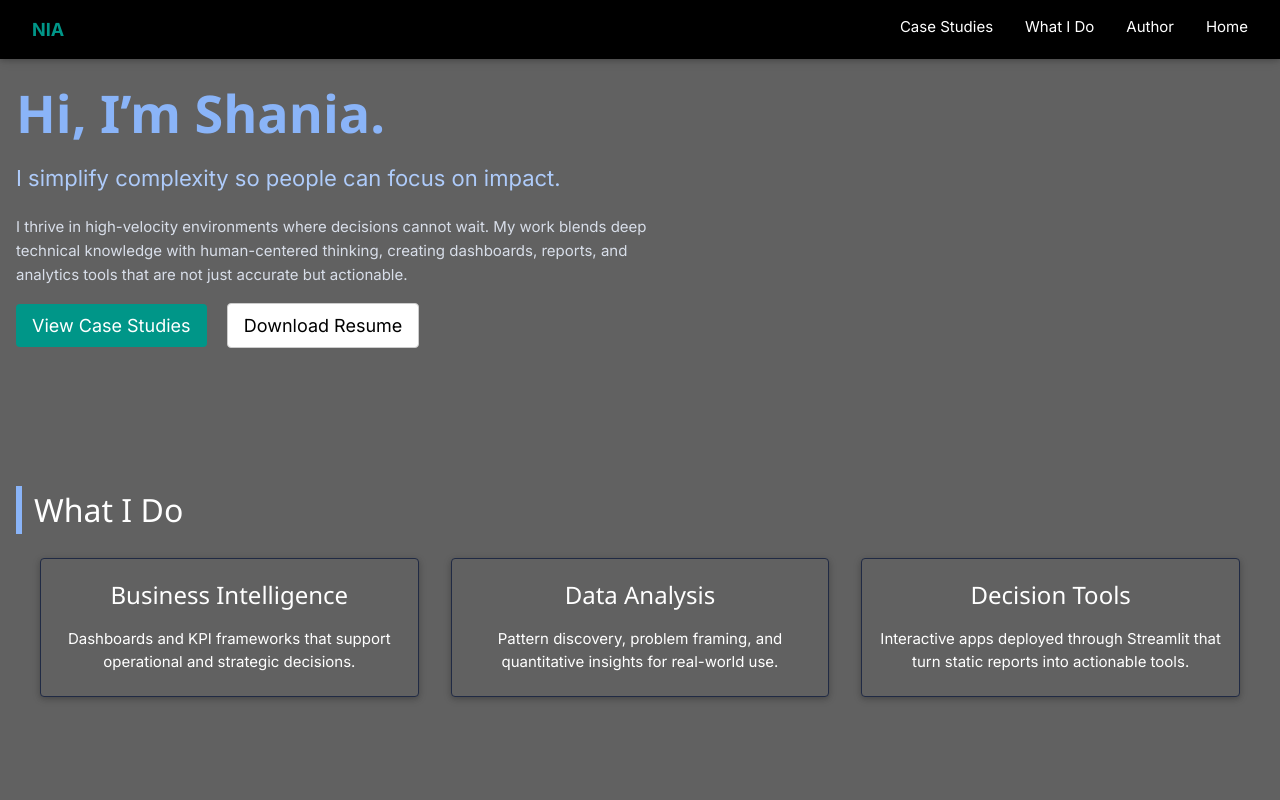
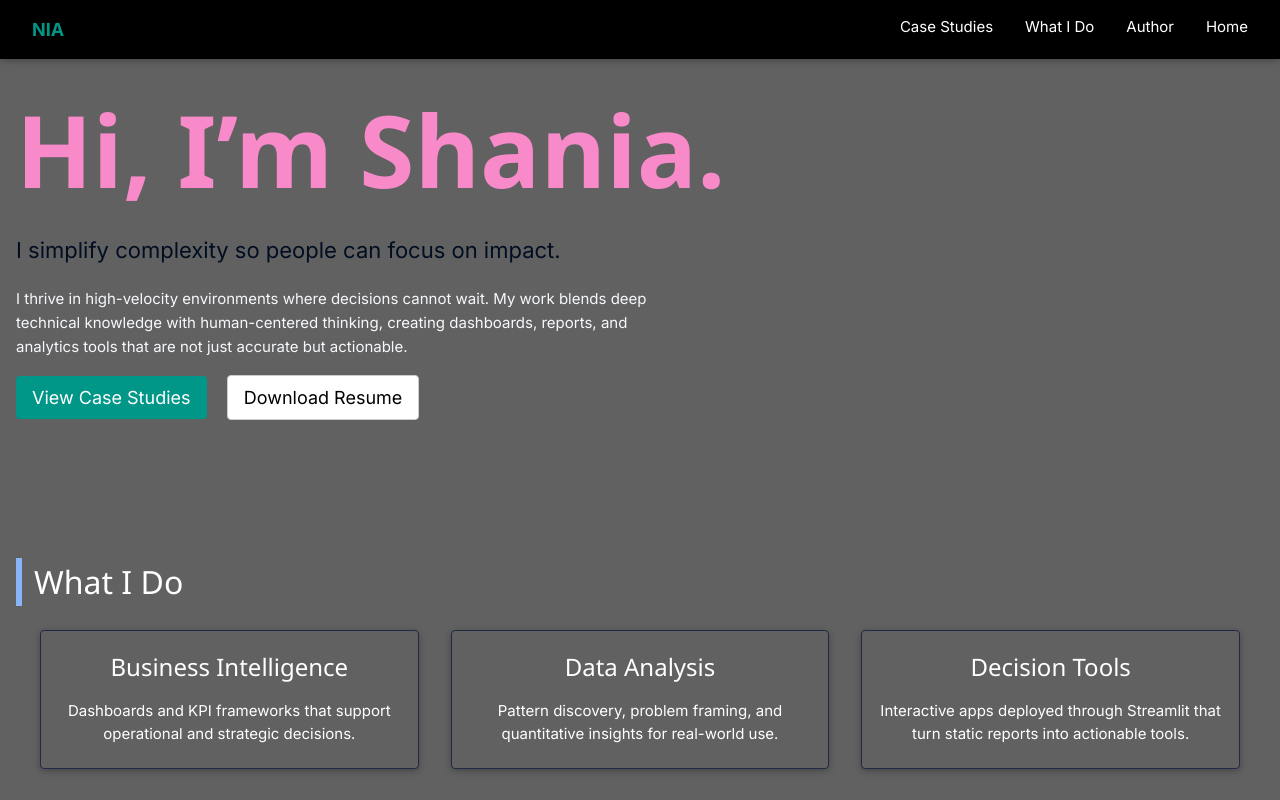
Before and after one commit to clemweb3/portfolio.continued, a plain HTML site: page index.html in a window 1280 px wide. Shown: the top 800 px of the page. Drawn offline with nearby package versions, Linux system fonts and the light colour scheme.

Commit message:
customized/experiments on color schema

```diff
--- a/css/style.css
+++ b/css/style.css
@@ -9,22 +9,22 @@ body {
 }
 
 .hero-title {
-    font-size: 52px;
+    font-size: 100px;
     font-weight: 700;
-    color: #8AB4F8;
+    color: #f88aca;
 }
 
 .hero-sub {
     font-size: 22px;
     margin-top: 10px;
     margin-bottom: 20px;
-    color: #AECBFA;
+    color: #010e21;
 }
 
 .hero-text {
     max-width: 650px;
     line-height: 1.6;
-    color: #D8DEE9;
+    color: #f6f8fb;
 }
 
 .section-title {
```
